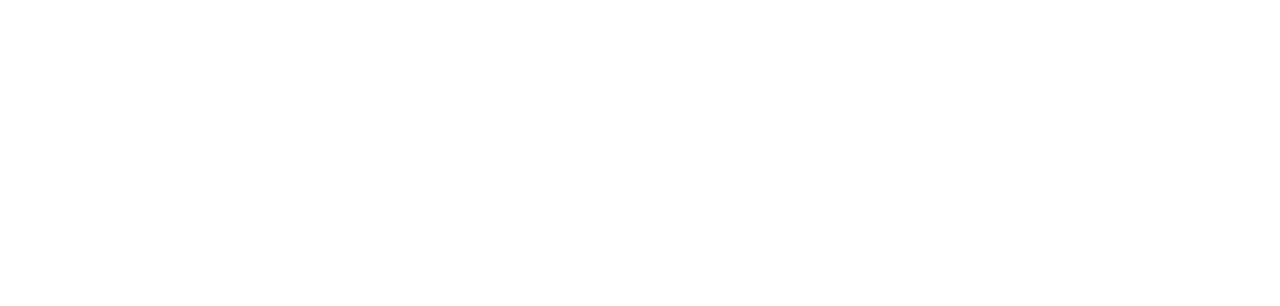
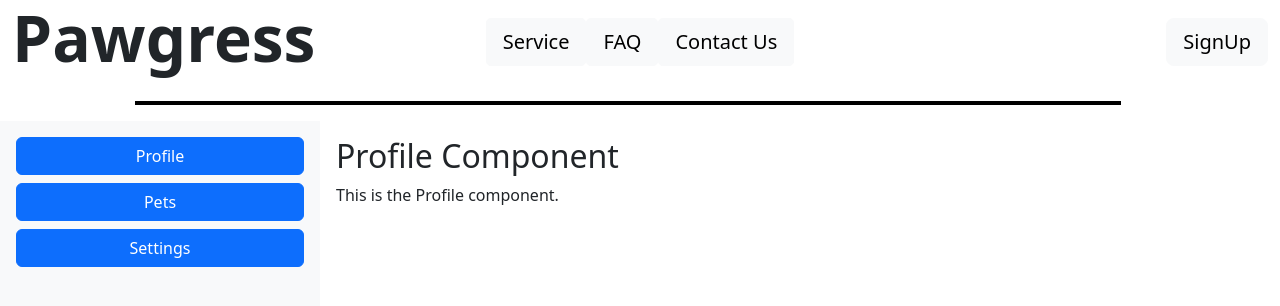
Before and after one commit to Splash-3/Pawgress, a React (Create React App) app in the folder front-end/: page /dashboard in a window 1280 px wide. Before the commit this address had no page. Shown: the top 306 px of the page. Built offline with nearby package versions, Linux system fonts and the light colour scheme.

Commit message:
dashboard added

```diff
--- a/front-end/src/App.js
+++ b/front-end/src/App.js
@@ -5,6 +5,7 @@
 import Upload from './pages/UploadImage';
 import Landing from './pages/Landing';
 import Layout from './pages/Layout';
+import Dashboard from './pages/Dashboard';
 
 function App() {
   return (
@@ -14,6 +15,7 @@
           <Route index element={<Landing />} />
           <Route path="login" element={<Login />} />
           <Route path="upload" element={<Upload />} />
+          <Route path="dashboard" element={<Dashboard />} />
         </Route>
       </Routes>
     </Router>
--- /dev/null
+++ b/front-end/src/components/Pets.js
@@ -0,0 +1,12 @@
+import React from 'react';
+
+const Pets = () => {
+  return (
+    <div>
+      <h2>Pets Component</h2>
+      <p>This is the Pets component.</p>
+    </div>
+  );
+};
+
+export default Pets;
--- /dev/null
+++ b/front-end/src/components/Profile.js
@@ -0,0 +1,12 @@
+import React from 'react';
+
+const Profile = () => {
+  return (
+    <div>
+      <h2>Profile Component</h2>
+      <p>This is the Profile component.</p>
+    </div>
+  );
+};
+
+export default Profile;
--- /dev/null
+++ b/front-end/src/components/Settings.js
@@ -0,0 +1,12 @@
+import React from 'react';
+
+const Settings = () => {
+  return (
+    <div>
+      <h2>Settings Component</h2>
+      <p>This is the Settings component.</p>
+    </div>
+  );
+};
+
+export default Settings;
--- /dev/null
+++ b/front-end/src/pages/Dashboard.js
@@ -0,0 +1,42 @@
+import React, { useState } from 'react';
+import 'bootstrap/dist/css/bootstrap.min.css';
+import Profile from '../components/Profile';
+import Pets from '../components/Pets';
+import Settings from '../components/Settings';
+
+const Dashboard = () => {
+  const [activeComponent, setActiveComponent] = useState('profile');
+
+  const renderComponent = () => {
+    switch (activeComponent) {
+      case 'profile':
+        return <Profile />;
+      case 'pets':
+        return <Pets />;
+      case 'settings':
+        return <Settings />;
+      default:
+        return <Profile />;
+    }
+  };
+
+  return (
+    <div className="container-fluid vh-100">
+      <div className="row h-100">
+        {/* Left Area with Buttons */}
+        <div className="col-md-3 bg-light d-flex flex-column align-items-start p-3">
+          <button className="btn btn-primary mb-2 w-100" onClick={() => setActiveComponent('profile')}>Profile</button>
+          <button className="btn btn-primary mb-2 w-100" onClick={() => setActiveComponent('pets')}>Pets</button>
+          <button className="btn btn-primary mb-2 w-100" onClick={() => setActiveComponent('settings')}>Settings</button>
+        </div>
+
+        {/* Right Area */}
+        <div className="col-md-9 bg-white p-3">
+          {renderComponent()}
+        </div>
+      </div>
+    </div>
+  );
+};
+
+export default Dashboard;
--- a/front-end/src/pages/Login.js
+++ b/front-end/src/pages/Login.js
@@ -1,14 +1,17 @@
 import React, { useState } from 'react';
+import { useNavigate } from 'react-router-dom';
 import 'bootstrap/dist/css/bootstrap.min.css';
 
 const Login = () => {
     const [email, setEmail] = useState('');
     const [password, setPassword] = useState('');
+    const navigate = useNavigate();
 
     const handleLogin = () => {
         // Handle login logic here
         console.log('Email:', email);
         console.log('Password:', password);
+        navigate('/dashboard');
     };
 
     return (
```
